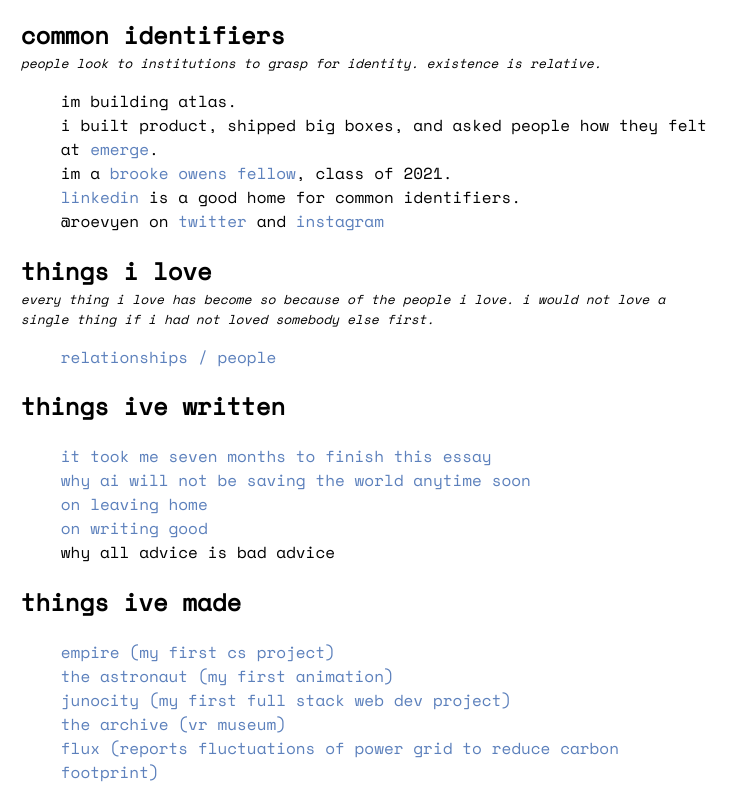
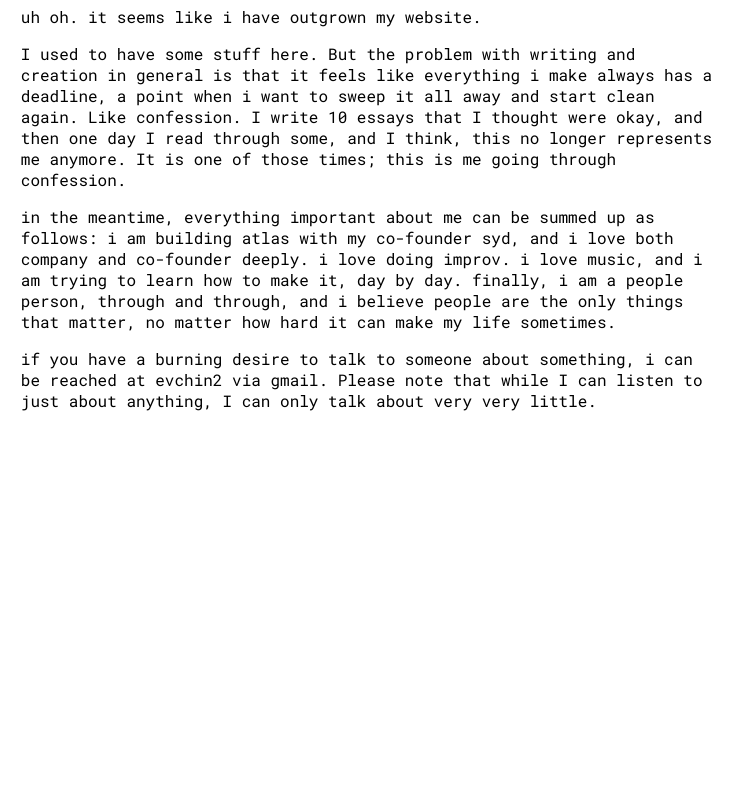
Before and after one commit to evchin/home, a plain HTML site: page index.html in a window 1280 px wide. Shown: the part 94-881 px from the top of the page, without its empty margins (0-753 px from the left). After the commit the page ends 800 px from the top, so only its background shows below. Drawn offline with nearby package versions, Linux system fonts and the light colour scheme.

Commit message:
v1 ends.

```diff
--- a/index.css
+++ b/index.css
@@ -1,4 +1,4 @@
-@import url(https://fonts.googleapis.com/css2?family=Space+Mono);
+@import url(https://fonts.googleapis.com/css2?family=Roboto+Mono);
 
 body {
   padding-left: 1vw;
@@ -6,7 +6,7 @@ body {
 }
 
 * {
-    font-family: 'Space Mono', serif, arial;
+  font-family: "Roboto Mono", serif, arial;
 }
 
 li {
@@ -16,7 +16,7 @@ li {
 
 a {
   text-decoration: none;
-    color: #5C80BC
+  color: #5c80bc;
 }
 
 iframe {
--- a/index.html
+++ b/index.html
@@ -1,39 +1,70 @@
 <!DOCTYPE html>
 <html lang="en">
   <head>
-    <meta charset="UTF-8">
-    <meta http-equiv="X-UA-Compatible" content="IE=edge">
-    <meta name="viewport" content="width=device-width, initial-scale=1.0">
+    <meta charset="UTF-8" />
+    <meta http-equiv="X-UA-Compatible" content="IE=edge" />
+    <meta name="viewport" content="width=device-width, initial-scale=1.0" />
     <title>evelyn</title>
-    <link href="/index.css" rel="stylesheet">
+    <link href="/index.css" rel="stylesheet" />
   </head>
   <body>
-
     <h1>my name is evelyn.</h1>
-    <p class="snarky-comment">last updated nov 17 2023</p>
-
+    <p class="snarky-comment">last updated jan 27 2024</p>
+    <p>uh oh. it seems like i have outgrown my website.</p>
+    <p>
+      I used to have some stuff here. But the problem with writing and creation
+      in general is that it feels like everything i make always has a deadline,
+      a point when i want to sweep it all away and start clean again. Like
+      confession. I write 10 essays that I thought were okay, and then one day I
+      read through some, and I think, this no longer represents me anymore. It
+      is one of those times; this is me going through confession.
+    </p>
+    <p>
+      in the meantime, everything important about me can be summed up as
+      follows: i am building atlas with my co-founder syd, and i love both
+      company and co-founder deeply. i love doing improv. i love music, and i am
+      trying to learn how to make it, day by day. finally, i am a people person,
+      through and through, and i believe people are the only things that matter,
+      no matter how hard it can make my life sometimes.
+    </p>
+    <p>
+      if you have a burning desire to talk to someone about something, i can be
+      reached at evchin2 via gmail. Please note that while I can listen to just
+      about anything, I can only talk about very very little.
+    </p>
+    <!--
     <div class="things">
       <h2>common identifiers</h2>
-        <p class="snarky-comment">people look to institutions to grasp for identity. existence is relative.</p>
+      <p class="snarky-comment">
+        people look to institutions to grasp for identity. existence is
+        relative.
+      </p>
       <ul>
-            <li>im building atlas.</li>
-            <li>i built product, shipped big boxes, and asked people how they felt at <a href="http://emerge.io" target="_blank" rel="noopener noreferrer">emerge</a>.</li>
-            <li>im a <a href="http://www.brookeowensfellowship.org" target="_blank" rel="noopener noreferrer">brooke owens fellow</a>, class of 2021.</li>
-            <li><a href="https://www.linkedin.com/in/evchin/" target="_blank">linkedin</a> is a good home for common identifiers.</li>
-            <li>@roevyen on <a href="https://twitter.com/roevyen" target="_blank">twitter</a> and <a target="_blank" href="https://www.instagram.com/roevyen/">instagram</a></li>
+        <li></li>
       </ul>
     </div>
 
     <div class="things">
       <h2>things i love</h2>
-        <p class="snarky-comment">every thing i love has become so because of the people i love. i would not love a single thing if i had not loved somebody else first.</p>
+      <p class="snarky-comment">
+        every thing i love has become so because of the people i love. i would
+        not love a single thing if i had not loved somebody else first.
+      </p>
       <ul>
         <li><a href="/pages/people.html">relationships / people</a></li>
       </ul>
-    </div>
+    </div> -->
 
-    <div class="things">
+    <!-- <div class="things">
       <h2>things ive written</h2>
+      <p class="snarky-comment">
+        I used to have a few links here. But the problem with writing is that it
+        feels like everything i write always has a deadline, a point when i want
+        to sweep it all away and start clean again. Like confession. I write 10
+        essays that I thought were okay, and then one day I read through some,
+        and I think, this no longer represents me anymore. It is one of those
+        times. Confession.
+      </p>
       <ul>
         <li><a href="https://open.substack.com/pub/evec/p/it-took-me-seven-months-to-finish" target="_blank">it took me seven months to finish this essay</a></li>
             <li><a href="https://docs.google.com/document/d/1WNJpN_8g5fmm1fGJFQgcxoC3sVR_jUeet_xINGlIYCY/edit?usp=sharing" target="_blank">why ai will not be saving the world anytime soon</a></li>
@@ -41,19 +72,40 @@
             <li><a href="/pages/writing_good.html">on writing good</a></li>
             <li>why all advice is bad advice</li>
       </ul>
-    </div>
+    </div> -->
 
-    <div class="things">
+    <!-- <div class="things">
       <h2>things ive made</h2>
       <ul>
         <li><a href="/pages/empire.html">empire (my first cs project)</a></li>
-            <li><a href="https://youtu.be/Xw8wf0STNWk" target="_blank">the astronaut (my first animation)</a></li>
-            <li><a href="http://junocity.com" target="_blank">junocity (my first full stack web dev project)</a></li>
-            <li><a href="https://sidequestvr.com/app/1537" target="_blank">the archive (vr museum)</a></li>
-            <li><a href="https://www.youtube.com/watch?v=e782dEDRA38" target="_blank">flux (reports fluctuations of power grid to reduce carbon footprint)</a></li>
-            <li><a href="https://www.youtube.com/watch?v=-26sw1U6-9E" target="_blank">an animated lecture of kepler's three laws (my second animation)</a></li>
+        <li>
+          <a href="https://youtu.be/Xw8wf0STNWk" target="_blank"
+            >the astronaut (my first animation)</a
+          >
+        </li>
+        <li>
+          <a href="http://junocity.com" target="_blank"
+            >junocity (my first full stack web dev project)</a
+          >
+        </li>
+        <li>
+          <a href="https://sidequestvr.com/app/1537" target="_blank"
+            >the archive (vr museum)</a
+          >
+        </li>
+        <li>
+          <a href="https://www.youtube.com/watch?v=e782dEDRA38" target="_blank"
+            >flux (reports fluctuations of power grid to reduce carbon
+            footprint)</a
+          >
+        </li>
+        <li>
+          <a href="https://www.youtube.com/watch?v=-26sw1U6-9E" target="_blank"
+            >an animated lecture of kepler's three laws (my second animation)</a
+          >
+        </li>
       </ul>
-    </div>
+    </div> -->
 
     <!-- <div class="things"> -->
     <!-- <h2>things i do sometimes</h2> -->
@@ -69,7 +121,7 @@
     <!-- </ul> -->
     <!-- </div> -->
 
-    <div class="things">
+    <!-- <div class="things">
       <h2>things i think about</h2>
       <ul>
         <li><a href="/pages/kids.html">raising kids</a></li>
@@ -80,7 +132,6 @@
         <li><a href="/pages/enlightenment.html">enlightenment</a></li>
         <li><a href="/pages/government.html">government</a></li>
       </ul>
-    </div>
-
+    </div> -->
   </body>
 </html>
```
Lines whose indentation alone changed are shown as unchanged.
